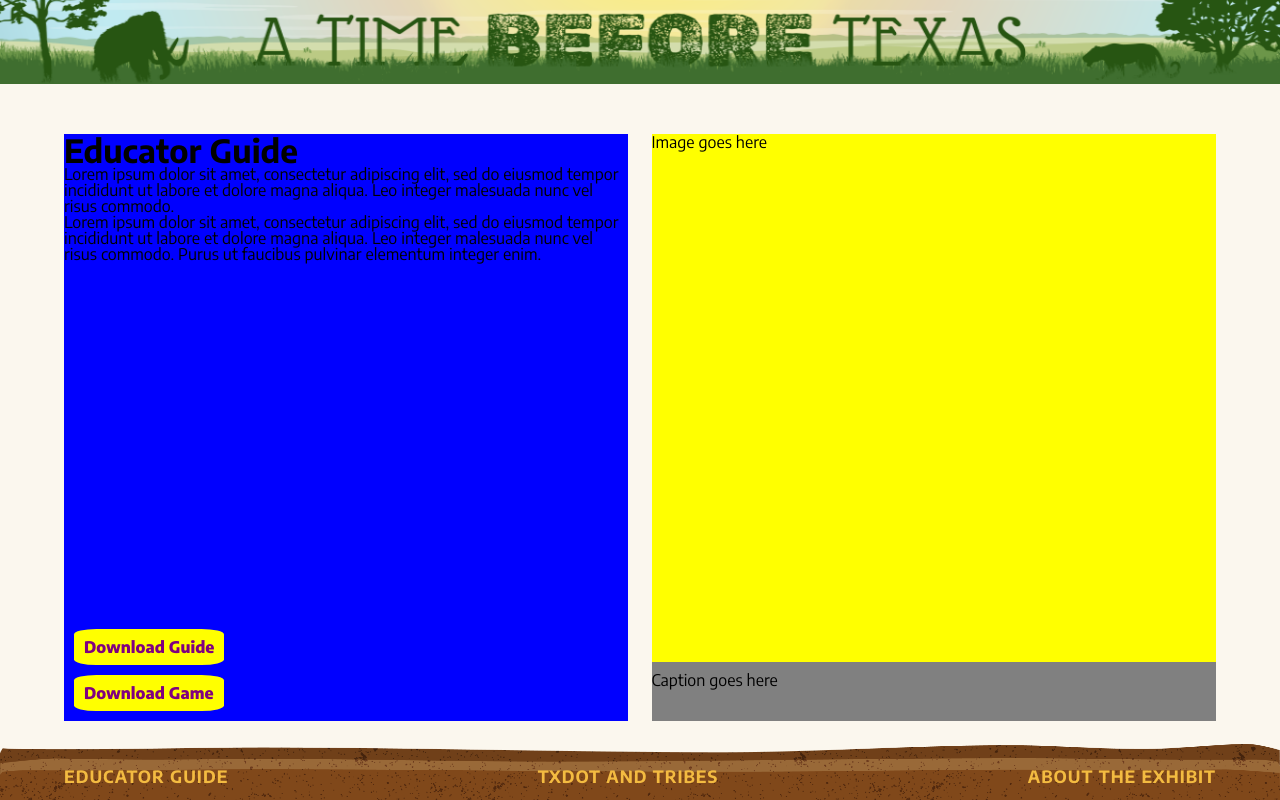
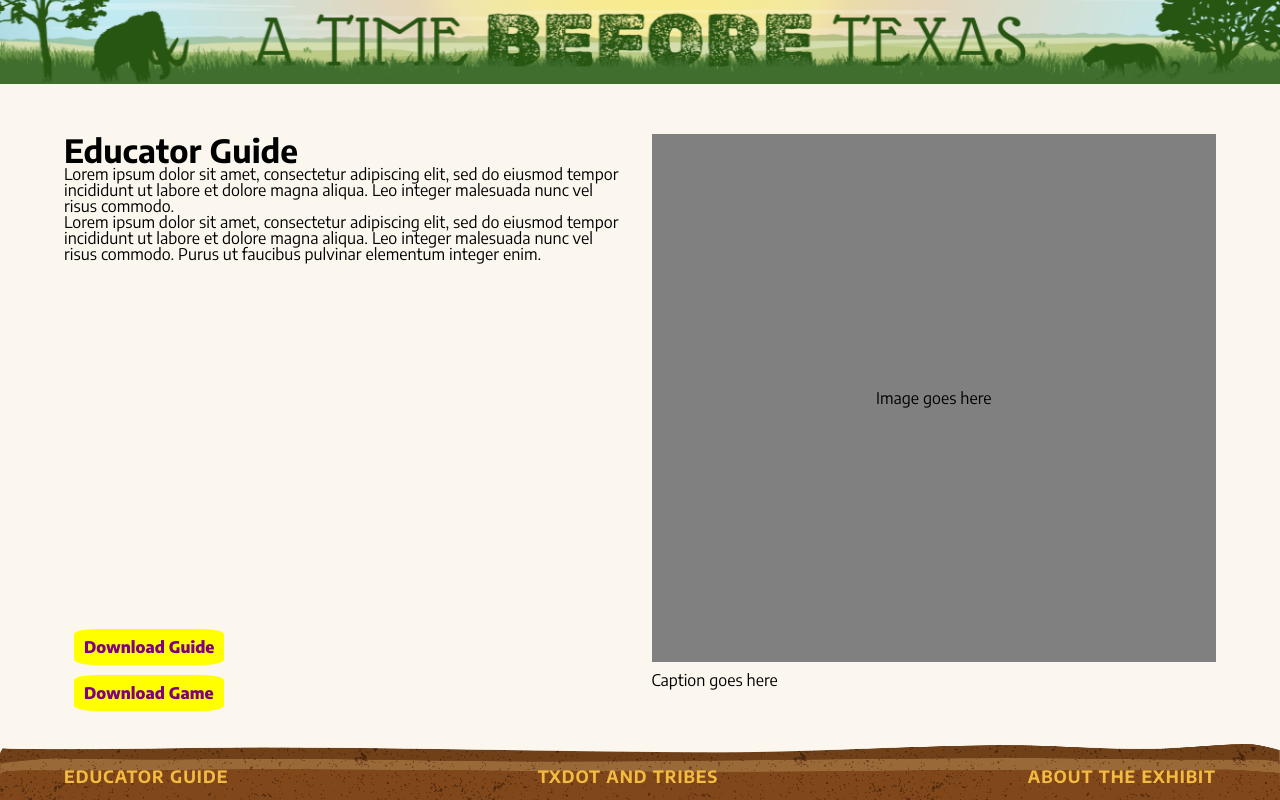
Before and after one commit to scottdickerson/paleoindian-site, a Next.js app: page /educator-guide in a window 1280 px wide. Built offline with nearby package versions, Linux system fonts and the light colour scheme; a web font is replaced by a local one.

Commit message:
removed testing boxes

```diff
--- a/src/styles/EducatorGuide.module.scss
+++ b/src/styles/EducatorGuide.module.scss
@@ -15,18 +15,13 @@
   flex-direction: column;
 }
 
-.leftColumn {
-    background-color: blue;
-}
-
-.rightColumn {
-    background-color: grey;
-}
-
 .image {
-  background-color: yellow;
+  display: flex;
+  background-color: grey;
   width: 100%;
   min-height: 90%;
+  justify-content: center;
+  align-items: center;
 }
 
 .caption {
```
